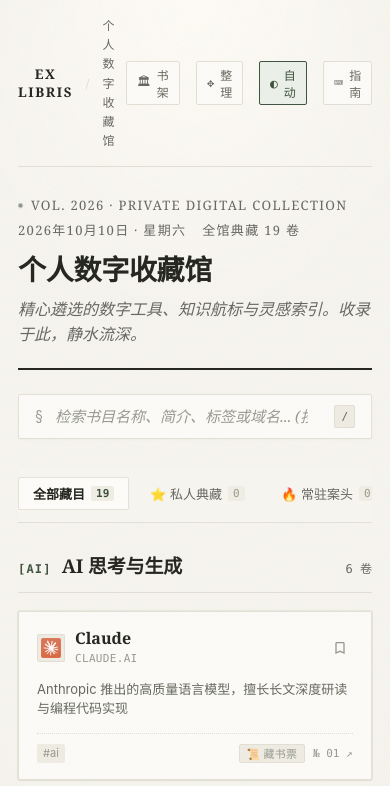
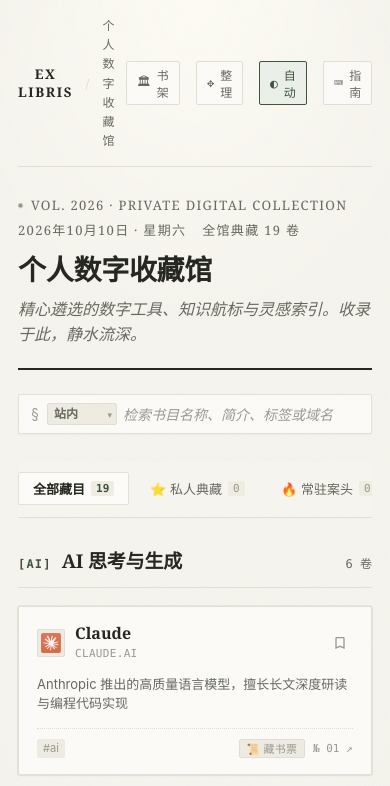
Before and after one commit to augustlies/mynav, a plain HTML site: page index.html in a window 390 px wide. Shown: the top 786 px of the page. Drawn offline with Linux system fonts and the light colour scheme.

Commit message:
feat: implement search engine switcher with tab cycling and local persistence

```diff
--- a/index.html
+++ b/index.html
@@ -91,6 +91,17 @@
     <section class="archive-search-section" aria-label="馆藏检索">
       <div class="search-box-frame">
         <span class="search-glyph" aria-hidden="true">§</span>
+        <div id="search-engine-picker" class="search-engine-picker" title="切换搜索引擎 (Tab 循环切换)">
+          <select id="search-engine-select" class="search-engine-select" aria-label="切换搜索引擎">
+            <option value="site">站内</option>
+            <option value="bing">必应</option>
+            <option value="baidu">百度</option>
+            <option value="google">Google</option>
+            <option value="bilibili">B站</option>
+            <option value="github">GitHub</option>
+          </select>
+          <span class="engine-caret" aria-hidden="true">▾</span>
+        </div>
         <input
           type="search"
           id="archive-search-input"
@@ -363,6 +374,7 @@
   <script src="js/favorites.js?v=1.6.0"></script>
   <script src="js/visits.js?v=1.6.0"></script>
   <script src="js/search.js?v=1.6.0"></script>
+  <script src="js/engine.js?v=1.6.0"></script>
   <script src="js/motion.js?v=1.6.0"></script>
   <script src="js/sortable.js?v=1.6.0"></script>
   <script src="js/exlibris.js?v=1.6.0"></script>
--- /dev/null
+++ b/js/engine.js
@@ -0,0 +1,280 @@
+/**
+ * 模块：搜索引擎切换器 (js/engine.js)
+ * 职责：
+ * 1. 管理站内书目检索与多外部引擎（必应、百度、Google、B站、GitHub）配置
+ * 2. 外部引擎模式下，捕获阶段拦截 input 事件防站内实时筛选
+ * 3. 外部引擎模式下回车跳转（带 encodeURIComponent 与 noopener,noreferrer）
+ * 4. 防中文输入法回车误触 (e.isComposing / compositionstart / keyCode: 229)
+ * 5. 输入框内按 Tab 循环切换引擎，placeholder 动态更新
+ * 6. 本地持久化记住用户引擎选择 (localStorage: mynav_search_engine)
+ */
+
+(function (root, factory) {
+  if (typeof module === "object" && module.exports) {
+    module.exports = factory();
+  } else {
+    root.NavEngine = factory();
+  }
+})(typeof self !== "undefined" ? self : this, function () {
+  "use strict";
+
+  const STORAGE_KEY = "mynav_search_engine";
+
+  // 搜索引擎配置列表 (方便按需增删与调整顺序)
+  const ENGINES = [
+    {
+      id: "site",
+      name: "站内",
+      placeholder: "检索书目名称、简介、标签或域名... (按 / 快捷聚焦)",
+      url: null
+    },
+    {
+      id: "bing",
+      name: "必应",
+      placeholder: "用 必应 搜索全网，回车打开... (Tab 切换引擎)",
+      url: "https://www.bing.com/search?q=关键词"
+    },
+    {
+      id: "baidu",
+      name: "百度",
+      placeholder: "用 百度 搜索全网，回车打开... (Tab 切换引擎)",
+      url: "https://www.baidu.com/s?wd=关键词"
+    },
+    {
+      id: "google",
+      name: "Google",
+      placeholder: "用 Google 搜索全网，回车打开... (Tab 切换引擎)",
+      url: "https://www.google.com/search?q=关键词"
+    },
+    {
+      id: "bilibili",
+      name: "B站",
+      placeholder: "用 B站 搜索全网，回车打开... (Tab 切换引擎)",
+      url: "https://search.bilibili.com/all?keyword=关键词"
+    },
+    {
+      id: "github",
+      name: "GitHub",
+      placeholder: "用 GitHub 搜索全网，回车打开... (Tab 切换引擎)",
+      url: "https://github.com/search?q=关键词&type=repositories"
+    }
+  ];
+
+  let currentEngineId = "site";
+  let selectEl = null;
+  let pickerEl = null;
+  let searchInput = null;
+  let isComposing = false;
+
+  function getEngineById(id) {
+    return ENGINES.find(e => e.id === id) || ENGINES[0];
+  }
+
+  function getEnginePlaceholder(engine) {
+    if (engine.id === "site") {
+      return engine.placeholder || "检索书目名称、简介、标签或域名... (按 / 快捷聚焦)";
+    }
+    return `用 ${engine.name} 搜索全网，回车打开... (Tab 切换引擎)`;
+  }
+
+  function isSiteSearch() {
+    return currentEngineId === "site";
+  }
+
+  function getCurrent() {
+    return getEngineById(currentEngineId);
+  }
+
+  // 切换搜索引擎
+  function setEngine(engineId, options = {}) {
+    const prevEngineId = currentEngineId;
+    const targetEngine = getEngineById(engineId);
+    currentEngineId = targetEngine.id;
+
+    if (!selectEl) selectEl = document.getElementById("search-engine-select");
+    if (!pickerEl) pickerEl = document.getElementById("search-engine-picker");
+    if (!searchInput) searchInput = document.getElementById("archive-search-input");
+
+    if (selectEl && selectEl.value !== currentEngineId) {
+      selectEl.value = currentEngineId;
+    }
+
+    if (pickerEl) {
+      pickerEl.classList.toggle("is-external", currentEngineId !== "site");
+    }
+
+    if (searchInput) {
+      searchInput.setAttribute("placeholder", getEnginePlaceholder(targetEngine));
+    }
+
+    // 持久化存储
+    try {
+      localStorage.setItem(STORAGE_KEY, currentEngineId);
+    } catch (e) {}
+
+    // 处理已输入文字与站内筛选的联动
+    if (options.userInitiated && searchInput) {
+      const currentText = searchInput.value;
+
+      if (prevEngineId === "site" && currentEngineId !== "site") {
+        // 从站内切到外部：保留文字，但撤销站内筛选（恢复完整目录）
+        if (currentText.trim().length > 0) {
+          const resetBtn = document.getElementById("btn-reset-filter");
+          if (resetBtn) {
+            resetBtn.click();
+          }
+          searchInput.value = currentText;
+          const clearBtn = document.getElementById("btn-clear-search");
+          if (clearBtn) clearBtn.style.display = "block";
+        }
+      } else if (prevEngineId !== "site" && currentEngineId === "site") {
+        // 从外部切回站内：用当前文字重新触发站内筛选
+        if (currentText.trim().length > 0) {
+          searchInput.dispatchEvent(new Event("input", { bubbles: true }));
+        }
+      }
+
+      if (window.NavShortcuts && typeof window.NavShortcuts.showToast === "function") {
+        const tip = currentEngineId === "site" ? "实时检索馆藏书目" : `回车跳转 ${targetEngine.name} 搜索全网`;
+        window.NavShortcuts.showToast(`搜索引擎：${targetEngine.name}`, tip, "🔍");
+      }
+    }
+  }
+
+  // 循环切换下一个/上一个引擎
+  function cycleNext() {
+    const currentIndex = ENGINES.findIndex(e => e.id === currentEngineId);
+    const nextIndex = (currentIndex + 1) % ENGINES.length;
+    setEngine(ENGINES[nextIndex].id, { userInitiated: true });
+    if (searchInput) searchInput.focus();
+  }
+
+  function cyclePrev() {
+    const currentIndex = ENGINES.findIndex(e => e.id === currentEngineId);
+    const prevIndex = (currentIndex - 1 + ENGINES.length) % ENGINES.length;
+    setEngine(ENGINES[prevIndex].id, { userInitiated: true });
+    if (searchInput) searchInput.focus();
+  }
+
+  // 初始化 DOM 与捕获阶段监听
+  function init() {
+    selectEl = document.getElementById("search-engine-select");
+    pickerEl = document.getElementById("search-engine-picker");
+    searchInput = document.getElementById("archive-search-input");
+
+    // 填充下拉选项（保证与 ENGINES 数组严格同步）
+    if (selectEl) {
+      selectEl.innerHTML = ENGINES.map(
+        e => `<option value="${e.id}">${e.name}</option>`
+      ).join("");
+
+      selectEl.addEventListener("change", function (e) {
+        setEngine(e.target.value, { userInitiated: true });
+        if (searchInput) searchInput.focus();
+      });
+    }
+
+    if (searchInput) {
+      searchInput.addEventListener("compositionstart", function () {
+        isComposing = true;
+      });
+      searchInput.addEventListener("compositionend", function () {
+        isComposing = false;
+      });
+    }
+
+    // 读取持久化配置
+    let savedEngine = "site";
+    try {
+      savedEngine = localStorage.getItem(STORAGE_KEY) || "site";
+    } catch (e) {}
+    setEngine(savedEngine, { userInitiated: false });
+
+    // 捕获阶段拦截 input 事件：选外部引擎时阻止事件冒泡到 app.js
+    document.addEventListener(
+      "input",
+      function (e) {
+        if (e.target && e.target.id === "archive-search-input") {
+          if (currentEngineId !== "site") {
+            e.stopImmediatePropagation();
+            // 外部引擎输入时，维护清空按钮 (✕) 的显示状态
+            const clearBtn = document.getElementById("btn-clear-search");
+            if (clearBtn) {
+              clearBtn.style.display = e.target.value.trim().length > 0 ? "block" : "none";
+            }
+          }
+        }
+      },
+      true // 捕获阶段
+    );
+
+    // 捕获阶段拦截 keydown 事件：Tab 循环切引擎、Enter 触发外部搜索、防输入法回车
+    document.addEventListener(
+      "keydown",
+      function (e) {
+        if (e.target && e.target.id === "archive-search-input") {
+          // 1. Tab 键：循环切换搜索引擎
+          if (e.key === "Tab") {
+            e.preventDefault();
+            e.stopImmediatePropagation();
+            if (e.shiftKey) {
+              cyclePrev();
+            } else {
+              cycleNext();
+            }
+            return;
+          }
+
+          // 2. Enter 键：外部引擎在新标签页打开搜索结果
+          if (e.key === "Enter") {
+            // 中文输入法选词时的回车不要触发搜索 (多层防误触保护)
+            if (e.isComposing || isComposing || e.keyCode === 229) {
+              return;
+            }
+
+            if (currentEngineId !== "site") {
+              e.preventDefault();
+              e.stopImmediatePropagation();
+              const val = e.target.value.trim();
+              if (!val) {
+                if (window.NavShortcuts && typeof window.NavShortcuts.showToast === "function") {
+                  window.NavShortcuts.showToast("请输入搜索关键词", "回车即可跳转外部搜索", "ℹ");
+                }
+                return;
+              }
+
+              const engine = getEngineById(currentEngineId);
+              if (engine && engine.url) {
+                const targetUrl = engine.url.replace("关键词", encodeURIComponent(val));
+                window.open(targetUrl, "_blank", "noopener,noreferrer");
+                if (window.NavShortcuts && typeof window.NavShortcuts.showToast === "function") {
+                  window.NavShortcuts.showToast(`已通过 ${engine.name} 搜索`, val, "↗");
+                }
+              }
+            }
+          }
+        }
+      },
+      true // 捕获阶段
+    );
+  }
+
+  // 页面加载完成后自启动
+  if (typeof document !== "undefined") {
+    if (document.readyState === "loading") {
+      document.addEventListener("DOMContentLoaded", init);
+    } else {
+      init();
+    }
+  }
+
+  return {
+    ENGINES,
+    init,
+    isSiteSearch,
+    getCurrent,
+    setEngine,
+    cycleNext,
+    cyclePrev
+  };
+});
--- a/styles.css
+++ b/styles.css
@@ -361,6 +361,83 @@
   color: var(--color-accent);
 }
 
+/* 搜索引擎选择下拉 (Search Engine Picker) */
+.search-engine-picker {
+  position: relative;
+  display: inline-flex;
+  align-items: center;
+  margin-right: 10px;
+  background-color: var(--bg-subtle);
+  border: 1px solid var(--border-hairline);
+  border-radius: var(--radius-xs);
+  transition: all var(--transition-fast);
+  flex-shrink: 0;
+  user-select: none;
+}
+
+.search-engine-picker:hover {
+  border-color: var(--border-focus);
+}
+
+.search-engine-select {
+  appearance: none;
+  -webkit-appearance: none;
+  -moz-appearance: none;
+  background: transparent;
+  border: none;
+  padding: 3px 22px 3px 8px;
+  font-family: var(--font-serif);
+  font-size: 0.8125rem;
+  font-weight: 600;
+  color: var(--text-muted);
+  cursor: pointer;
+  outline: none;
+  line-height: 1.4;
+  border-radius: var(--radius-xs);
+  transition: color var(--transition-fast);
+}
+
+.search-engine-select option {
+  background-color: var(--bg-surface);
+  color: var(--text-main);
+  font-family: var(--font-sans);
+  font-size: 0.8125rem;
+}
+
+.search-engine-picker .engine-caret {
+  position: absolute;
+  right: 6px;
+  top: 50%;
+  transform: translateY(-50%);
+  font-size: 0.625rem;
+  color: var(--text-faint);
+  pointer-events: none;
+  line-height: 1;
+  transition: color var(--transition-fast);
+}
+
+.search-engine-picker:hover .engine-caret {
+  color: var(--text-main);
+}
+
+/* 选中外部搜索引擎时，微高亮 */
+.search-engine-picker.is-external {
+  border-color: var(--color-accent);
+  background-color: var(--color-accent-soft);
+}
+
+.search-engine-picker.is-external .search-engine-select {
+  color: var(--color-accent);
+}
+
+.search-engine-picker.is-external .engine-caret {
+  color: var(--color-accent);
+}
+
+.search-engine-picker:focus-within {
+  border-color: var(--border-focus);
+}
+
 .archive-search-input {
   flex: 1;
   background: transparent;
@@ -1264,6 +1341,37 @@
   }
 
   .section-desc-text {
+    display: none;
+  }
+
+  .search-box-frame {
+    padding: 8px 12px;
+  }
+
+  .search-glyph {
+    margin-right: 8px;
+  }
+
+  .search-engine-picker {
+    margin-right: 6px;
+  }
+
+  .search-engine-select {
+    font-size: 0.75rem;
+    padding: 2px 18px 2px 6px;
+  }
+
+  .search-engine-picker .engine-caret {
+    right: 4px;
+    font-size: 0.5625rem;
+  }
+
+  .archive-search-input {
+    min-width: 0;
+    font-size: 0.875rem;
+  }
+
+  .search-tools .kbd-tag {
     display: none;
   }
 }
```
